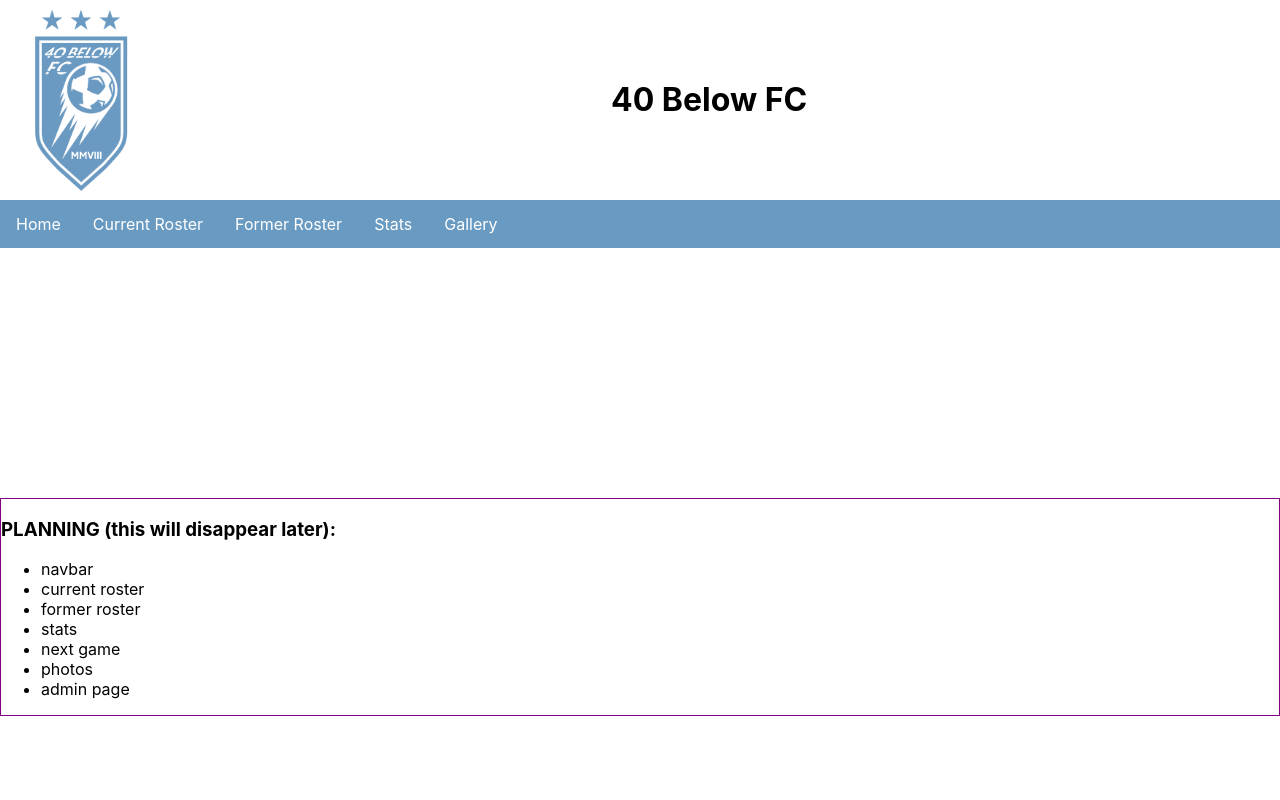
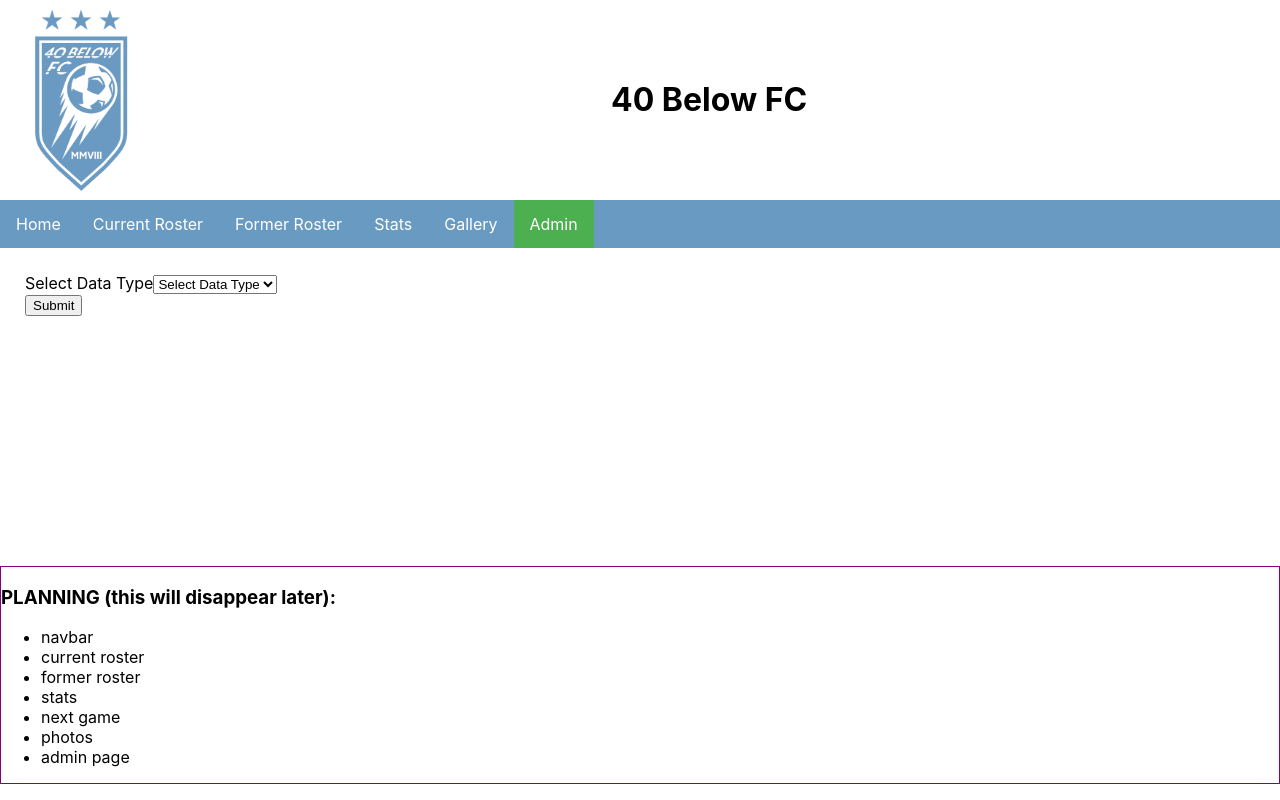
Before and after one commit to neotamoe/40belowfc, a React (Create React App) app: page /admin in a window 1280 px wide. Built offline with nearby package versions, Linux system fonts and the light colour scheme; some icons are missing.

Commit message:
initial setup for admin page form

```diff
--- a/src/App.js
+++ b/src/App.js
@@ -5,6 +5,7 @@ import CurrentRoster from './components/CurrentRoster';
 import FormerRoster from './components/FormerRoster';
 import Stats from './components/Stats';
 import Gallery from './components/Gallery';
+import Admin from './components/Admin';
 
 function App() {
   return (
@@ -19,6 +20,7 @@ function App() {
             <li><NavLink to="/roster/former">Former Roster</NavLink></li>
             <li><NavLink to="/stats">Stats</NavLink></li>
             <li><NavLink to="/gallery">Gallery</NavLink></li>
+            <li><NavLink to="/admin">Admin</NavLink></li>
           </ul>
         </nav>
       </div>
@@ -29,6 +31,7 @@ function App() {
           <Route path='/roster' component={CurrentRoster}/>
           <Route path='/stats' component={Stats}/>
           <Route path='/gallery' component={Gallery}/>
+          <Route path='/admin' component={Admin}/>
         </Switch>
       </div>
       <div style={{border: 'purple 1px solid', marginTop: '250px'}}>
--- /dev/null
+++ b/src/components/Admin.js
@@ -0,0 +1,44 @@
+import React, {Component} from 'react';
+
+class Admin extends Component {
+    constructor(props) {
+        super(props);
+        this.state = {
+            type: '0'
+        };
+
+        this.handleChange = this.handleChange.bind(this);
+        this.handleSubmit = this.handleSubmit.bind(this);
+    }
+
+    handleChange(event) {
+        this.setState({type: event.target.value});
+    }
+
+    handleSubmit(event) {
+        alert('A data type was submitted: ' + this.state.type);
+        event.preventDefault();
+    }
+
+    render() {
+        return (
+            <div>
+                <form onSubmit={this.handleSubmit}>
+                    <label htmlFor="datalist">Select Data Type</label>
+                    <select value={this.state.type} name="datalist" id="datalist" form="" onChange={this.handleChange}>
+                        <option value='0' disabled>Select Data Type</option>
+                        <option value="Location">Location</option>
+                        <option value="Game">Game</option>
+                        <option value="Player">Player</option>
+                        <option value="Opponent">Opponent</option>
+                        <option value="Season">Season</option>
+                    </select><br />
+                    <input type="submit" />
+                </form>
+            </div>
+        );
+  }
+
+}
+
+export default Admin;
```
